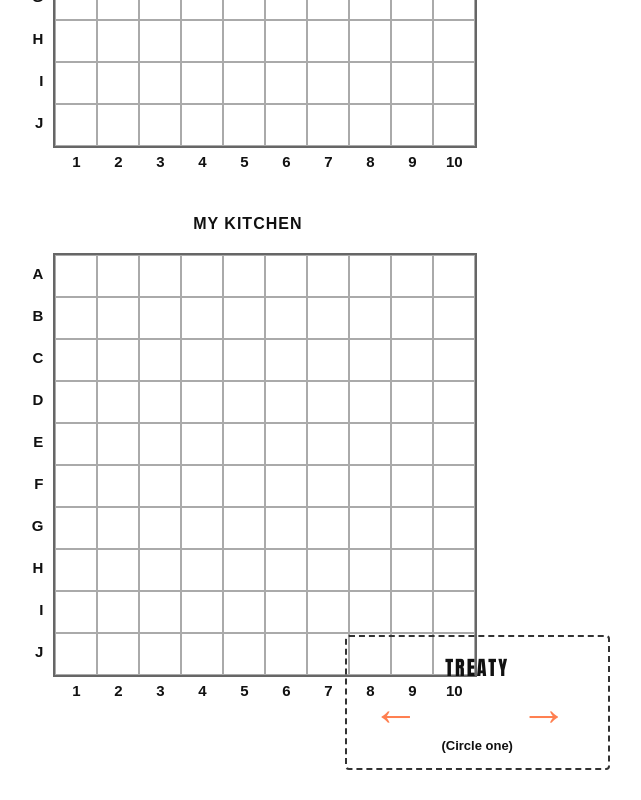
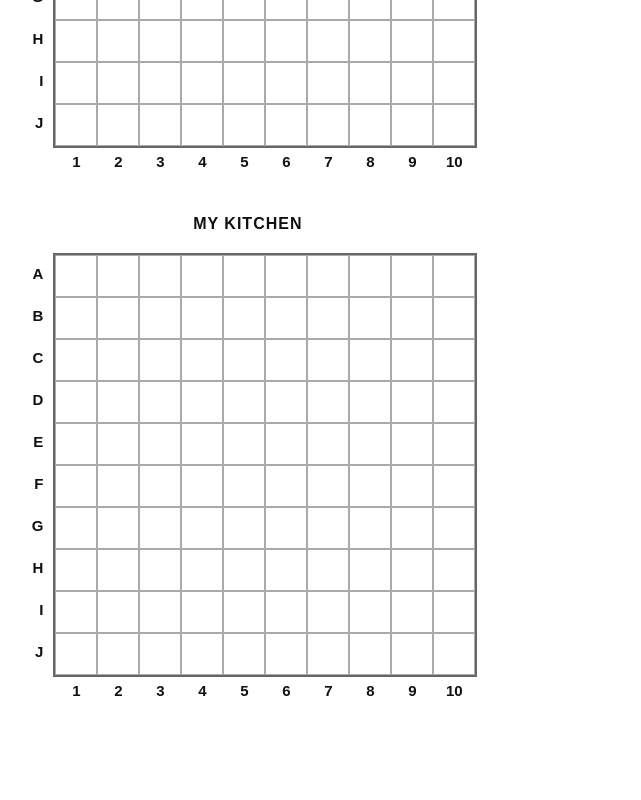
Before and after one commit to sweetfish153-oss/Battlesouppdf, a plain HTML site: page index.html in a window 1280 px wide. Shown: the part 484-1284 px from the top of the page, without its empty margins (149-790 px from the left). Drawn offline with Linux system fonts and the light colour scheme; a web font is replaced by a local one.

Commit message:
Update index.html

```diff
--- a/index.html
+++ b/index.html
@@ -42,7 +42,6 @@
             display: flex;
             flex-direction: column;
             align-items: center;
-            position: relative; /* Anchor untuk Treaty box di sudut */
         }
 
         h1 {
@@ -127,44 +126,6 @@
             font-weight: 600;
         }
 
-        /* Kotak Treaty - Di pojok kanan bawah halaman A4 */
-        .treaty-box {
-            position: absolute;
-            bottom: 30px;
-            right: 35px;
-
-            /* Desain Kotak Dashed membungkus semua */
-            border: 2px dashed #333;
-            padding: 15px 25px;
-            display: flex;
-            flex-direction: column;
-            align-items: center;
-            justify-content: center;
-            border-radius: 4px;
-        }
-
-        .treaty-cutout {
-            font-size: 20px;
-            font-family: 'Sekuya', 'Impact', sans-serif;
-            letter-spacing: 2px;
-            margin-bottom: 2px;
-        }
-
-        .treaty-arrows {
-            color: coral; /* Warna Coral */
-            font-size: 48px; /* Panah Jauh Lebih Besar */
-            font-weight: bold;
-            letter-spacing: 15px;
-            line-height: 1;
-            margin-bottom: 5px;
-            white-space: nowrap; /* Memaksa agar tetap 1 baris */
-        }
-
-        .treaty-note {
-            font-size: 13px;
-            font-weight: 600;
-        }
-
         /* Tombol Print (Sembunyi saat cetak) */
         .print-btn {
             position: fixed;
@@ -235,13 +196,6 @@
         </div>
     </div>
 
-    <!-- Kotak Treaty di kanan bawah kertas -->
-    <div class="treaty-box">
-        <div class="treaty-cutout">TREATY</div>
-        <div class="treaty-arrows">&larr; &nbsp; &rarr;</div>
-        <div class="treaty-note">(Circle one)</div>
-    </div>
-
 </div>
 
 <script>
```
